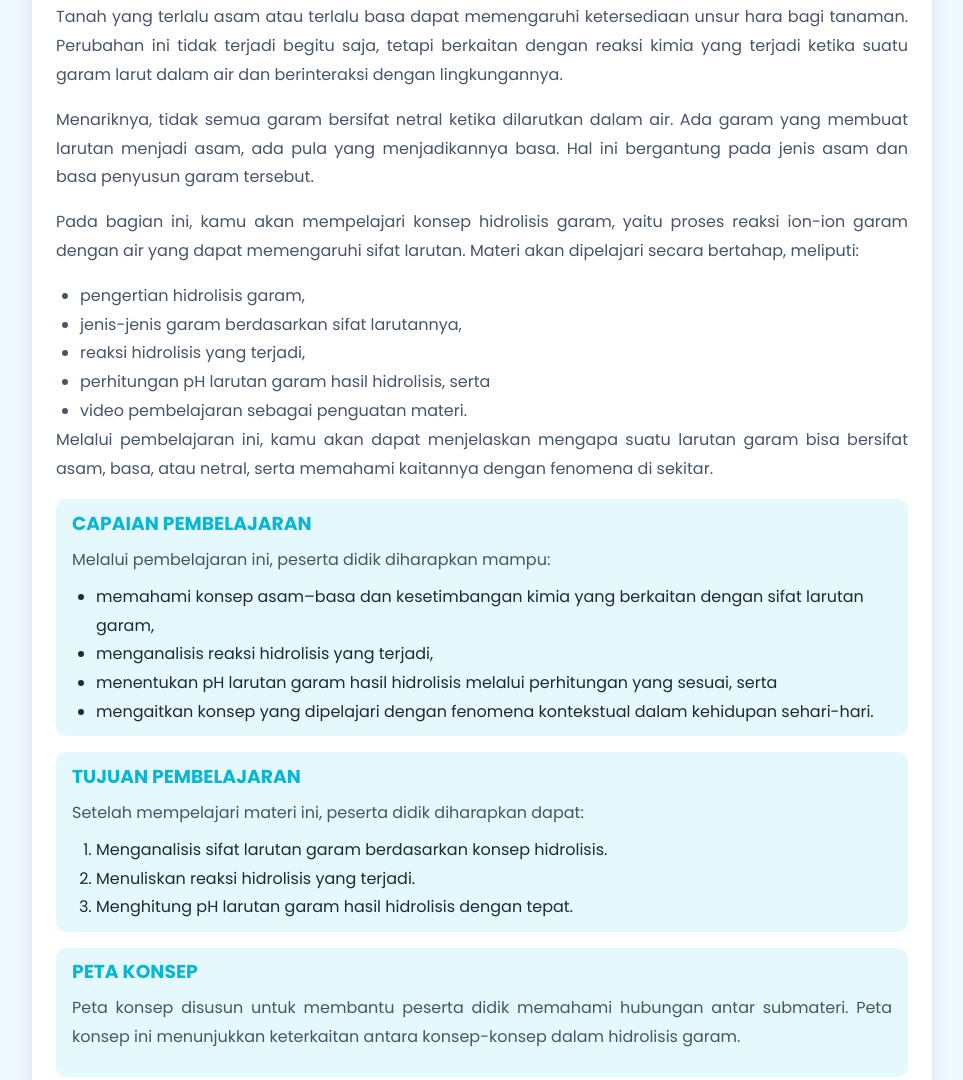
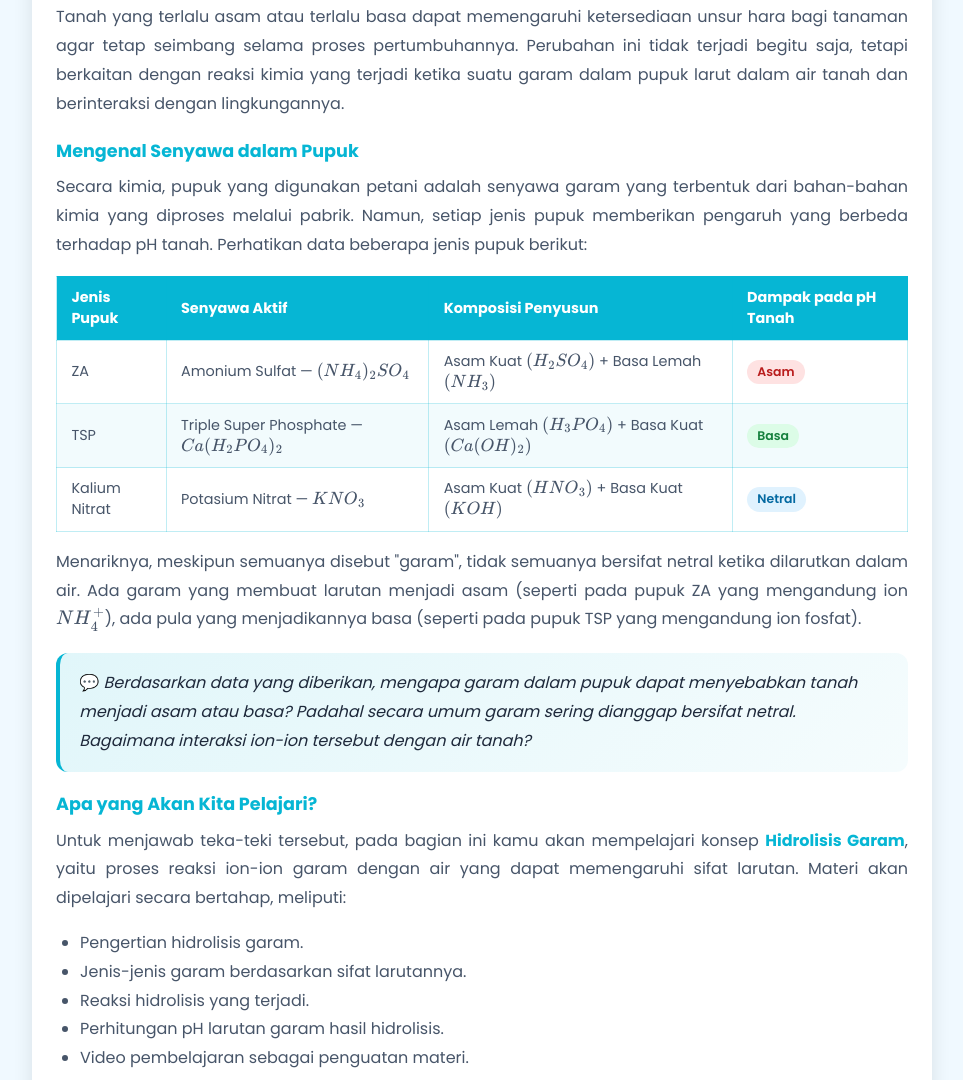
Before and after one commit to Chemisthesia-lab/HIGA, a plain HTML site: page 4Modul 1 Pendahuluan.html in a window 1280 px wide. Shown: the part 317-1397 px from the top of the page, without its empty margins (158-1121 px from the left). Drawn offline with nearby package versions, Linux system fonts and the light colour scheme.

Commit message:
Enhance HTML with MathJax and content updates
Added MathJax for chemical formulas and improved content clarity.

```diff
--- a/4Modul 1 Pendahuluan.html
+++ b/4Modul 1 Pendahuluan.html
@@ -5,6 +5,9 @@
 <meta name="viewport" content="width=device-width, initial-scale=1.0">
 <title>Modul 1: Pendahuluan | Hidrolisis Garam</title>
 <link href="https://fonts.googleapis.com/css2?family=Poppins:wght@400;500;600;700&display=swap" rel="stylesheet">
+<!-- MathJax untuk rumus kimia -->
+<script src="https://polyfill.io/v3/polyfill.min.js?features=es6"></script>
+<script id="MathJax-script" async src="https://cdn.jsdelivr.net/npm/mathjax@3/es5/tex-mml-chtml.js"></script>
 <style>
   * {margin:0; padding:0; box-sizing:border-box;}
   :root {
@@ -73,6 +76,11 @@
     color:var(--accent);
     margin-bottom:1rem;
   }
+  h2 {
+    color:var(--accent);
+    margin: 1.2rem 0 0.6rem 0;
+    font-size: 1.1rem;
+  }
   p {
     text-align:justify;
     line-height:1.8;
@@ -85,6 +93,59 @@
     padding:0.6rem 1rem;
     border-radius:10px;
     margin:1rem 0;
+  }
+  /* Tabel pupuk */
+  .table-wrap {
+    overflow-x: auto;
+    margin: 1rem 0;
+  }
+  table {
+    width: 100%;
+    border-collapse: collapse;
+    font-size: 0.9rem;
+    color: var(--text-secondary);
+  }
+  thead {
+    background: var(--accent);
+    color: white;
+  }
+  th, td {
+    padding: 0.65rem 0.9rem;
+    border: 1px solid rgba(6,182,212,0.25);
+    text-align: left;
+    vertical-align: middle;
+  }
+  tbody tr:nth-child(even) {
+    background: rgba(6,182,212,0.05);
+  }
+  tbody tr:hover {
+    background: rgba(6,182,212,0.12);
+  }
+  /* Badge pH */
+  .badge {
+    display: inline-block;
+    padding: 0.2rem 0.65rem;
+    border-radius: 999px;
+    font-size: 0.78rem;
+    font-weight: 600;
+  }
+  .badge-asam  { background: #fee2e2; color: #b91c1c; }
+  .badge-basa  { background: #dcfce7; color: #15803d; }
+  .badge-netral{ background: #e0f2fe; color: #0369a1; }
+  /* Kotak pertanyaan pemantik */
+  .question-box {
+    background: linear-gradient(135deg, rgba(6,182,212,0.12), rgba(6,182,212,0.04));
+    border-left: 4px solid var(--accent);
+    border-radius: 12px;
+    padding: 1rem 1.2rem;
+    margin: 1.2rem 0;
+    color: var(--text-primary);
+    font-style: italic;
+    line-height: 1.8;
+  }
+  .question-box::before {
+    content: "💬 ";
+    font-style: normal;
   }
   .concept-map {
     display:flex;
@@ -121,12 +182,10 @@
     transition:0.3s;
   }
 
-
 /* === RESPONSIVE_GLOBAL_START === */
 html, body { max-width: 100%; overflow-x: hidden; }
 img, video, canvas, iframe { max-width: 100%; height: auto; }
 /* === RESPONSIVE_GLOBAL_END === */
-
 
 /* === NAV_UNIFORM_START === */
 .nav-menu{
@@ -155,7 +214,6 @@ img, video, canvas, iframe { max-width: 100%; height: auto; }
   }
 }
 /* === NAV_UNIFORM_END === */
-
 </style>
 </head>
 <body>
@@ -175,33 +233,76 @@ img, video, canvas, iframe { max-width: 100%; height: auto; }
 <!-- KONTEN UTAMA -->
 <div class="container">
   <h1>Pendahuluan</h1>
-
   <p>
-    Pernahkah kamu memperhatikan bagaimana pupuk yang ditambahkan ke tanah dapat memengaruhi pertumbuhan tanaman? Mengapa ada tanah yang menjadi terlalu asam setelah penggunaan pupuk tertentu? 🤔
+    Pernahkah kamu memperhatikan bagaimana pupuk yang ditambahkan ke tanah dapat memengaruhi pertumbuhan tanaman? Mengapa ada tanah yang menjadi terlalu asam setelah penggunaan pupuk tertentu?🤔
   </p>
 
   <p>
-    Tanah yang terlalu asam atau terlalu basa dapat memengaruhi ketersediaan unsur hara bagi tanaman. Perubahan ini tidak terjadi begitu saja, tetapi berkaitan dengan reaksi kimia yang terjadi ketika suatu garam larut dalam air dan berinteraksi dengan lingkungannya.
+    Tanah yang terlalu asam atau terlalu basa dapat memengaruhi ketersediaan unsur hara bagi tanaman agar tetap seimbang selama proses pertumbuhannya. Perubahan ini tidak terjadi begitu saja, tetapi berkaitan dengan reaksi kimia yang terjadi ketika suatu garam dalam pupuk larut dalam air tanah dan berinteraksi dengan lingkungannya.
   </p>
 
+  <!-- Sub-judul tabel -->
+  <h2>Mengenal Senyawa dalam Pupuk</h2>
+
   <p>
-    Menariknya, tidak semua garam bersifat netral ketika dilarutkan dalam air. Ada garam yang membuat larutan menjadi asam, ada pula yang menjadikannya basa. Hal ini bergantung pada jenis asam dan basa penyusun garam tersebut.
+    Secara kimia, pupuk yang digunakan petani adalah senyawa garam yang terbentuk dari bahan-bahan kimia yang diproses melalui pabrik. Namun, setiap jenis pupuk memberikan pengaruh yang berbeda terhadap pH tanah. Perhatikan data beberapa jenis pupuk berikut:
   </p>
 
+  <div class="table-wrap">
+    <table>
+      <thead>
+        <tr>
+          <th>Jenis Pupuk</th>
+          <th>Senyawa Aktif</th>
+          <th>Komposisi Penyusun</th>
+          <th>Dampak pada pH Tanah</th>
+        </tr>
+      </thead>
+      <tbody>
+        <tr>
+          <td>ZA</td>
+          <td>Amonium Sulfat — \((NH_4)_2SO_4\)</td>
+          <td>Asam Kuat \((H_2SO_4)\) + Basa Lemah \((NH_3)\)</td>
+          <td><span class="badge badge-asam">Asam</span></td>
+        </tr>
+        <tr>
+          <td>TSP</td>
+          <td>Triple Super Phosphate — \(Ca(H_2PO_4)_2\)</td>
+          <td>Asam Lemah \((H_3PO_4)\) + Basa Kuat \((Ca(OH)_2)\)</td>
+          <td><span class="badge badge-basa">Basa</span></td>
+        </tr>
+        <tr>
+          <td>Kalium Nitrat</td>
+          <td>Potasium Nitrat — \(KNO_3\)</td>
+          <td>Asam Kuat \((HNO_3)\) + Basa Kuat \((KOH)\)</td>
+          <td><span class="badge badge-netral">Netral</span></td>
+        </tr>
+      </tbody>
+    </table>
+  </div>
+
   <p>
-    Pada bagian ini, kamu akan mempelajari konsep hidrolisis garam, yaitu proses reaksi ion-ion garam dengan air yang dapat memengaruhi sifat larutan. Materi akan dipelajari secara bertahap, meliputi:
+    Menariknya, meskipun semuanya disebut "garam", tidak semuanya bersifat netral ketika dilarutkan dalam air. Ada garam yang membuat larutan menjadi asam (seperti pada pupuk ZA yang mengandung ion \(NH_4^+\)), ada pula yang menjadikannya basa (seperti pada pupuk TSP yang mengandung ion fosfat).
+  </p>
+
+  <!-- Kotak pertanyaan pemantik -->
+  <div class="question-box">
+    Berdasarkan data yang diberikan, mengapa garam dalam pupuk dapat menyebabkan tanah menjadi asam atau basa? Padahal secara umum garam sering dianggap bersifat netral. Bagaimana interaksi ion-ion tersebut dengan air tanah?
+  </div>
+
+  <!-- Sub-judul materi -->
+  <h2>Apa yang Akan Kita Pelajari?</h2>
+
+  <p>
+    Untuk menjawab teka-teki tersebut, pada bagian ini kamu akan mempelajari konsep <strong>Hidrolisis Garam</strong>, yaitu proses reaksi ion-ion garam dengan air yang dapat memengaruhi sifat larutan. Materi akan dipelajari secara bertahap, meliputi:
   </p>
   <ul style="margin-left:1.5rem; color:var(--text-secondary); line-height:1.8;">
-    <li>pengertian hidrolisis garam,</li>
-    <li>jenis-jenis garam berdasarkan sifat larutannya,</li>
-    <li>reaksi hidrolisis yang terjadi,</li>
-    <li>perhitungan pH larutan garam hasil hidrolisis, serta</li>
-    <li>video pembelajaran sebagai penguatan materi.</li>
+    <li>Pengertian hidrolisis garam.</li>
+    <li>Jenis-jenis garam berdasarkan sifat larutannya.</li>
+    <li>Reaksi hidrolisis yang terjadi.</li>
+    <li>Perhitungan pH larutan garam hasil hidrolisis.</li>
+    <li>Video pembelajaran sebagai penguatan materi.</li>
   </ul>
-
-  <p>
-    Melalui pembelajaran ini, kamu akan dapat menjelaskan mengapa suatu larutan garam bisa bersifat asam, basa, atau netral, serta memahami kaitannya dengan fenomena di sekitar.
-  </p>
 
   <div class="highlight">
     <h3 style="color:var(--accent); margin-bottom:0.5rem;">CAPAIAN PEMBELAJARAN</h3>
@@ -209,10 +310,10 @@ img, video, canvas, iframe { max-width: 100%; height: auto; }
       Melalui pembelajaran ini, peserta didik diharapkan mampu:
     </p>
     <ul style="margin-left:1.5rem; line-height:1.8;">
-      <li>memahami konsep asam–basa dan kesetimbangan kimia yang berkaitan dengan sifat larutan garam,</li>
-      <li>menganalisis reaksi hidrolisis yang terjadi,</li>
-      <li>menentukan pH larutan garam hasil hidrolisis melalui perhitungan yang sesuai, serta</li>
-      <li>mengaitkan konsep yang dipelajari dengan fenomena kontekstual dalam kehidupan sehari-hari.</li>
+      <li>menjelaskan hubungan antara kekuatan asam–basa dengan sifat larutan garam,</li>
+      <li>menganalisis reaksi hidrolisis ion dalam larutan garam,</li>
+      <li>menghitung pH larutan garam berdasarkan konsep kesetimbangan (Ka, Kb, dan Kw), serta</li>
+      <li>mengaitkan konsep hidrolisis garam dengan fenomena nyata dalam kehidupan sehari-hari.</li>
     </ul>
   </div>
 
@@ -222,9 +323,10 @@ img, video, canvas, iframe { max-width: 100%; height: auto; }
       Setelah mempelajari materi ini, peserta didik diharapkan dapat:
     </p>
     <ol style="margin-left:1.5rem; line-height:1.8;">
-      <li>Menganalisis sifat larutan garam berdasarkan konsep hidrolisis.</li>
-      <li>Menuliskan reaksi hidrolisis yang terjadi.</li>
-      <li>Menghitung pH larutan garam hasil hidrolisis dengan tepat.</li>
+      <li>Menjelaskan hubungan antara kekuatan asam dan basa penyusunnya dengan sifat larutan garam (asam, basa, atau netral) secara tepat.</li>
+      <li>Menganalisis reaksi hidrolisis ion (kation atau anion) yang terjadi saat garam dilarutkan dalam air untuk menentukan penyebab sifat larutannya.</li>
+      <li>Menghitung pH larutan garam dengan akurat menggunakan data konstanta kesetimbangan (Ka, Kb, dan Kw).</li>
+      <li>Mengaitkan konsep hidrolisis garam dengan fenomena nyata dalam kehidupan sehari-hari, seperti pada permasalahan keasaman tanah akibat penggunaan pupuk.</li>
     </ol>
   </div>
 
```
